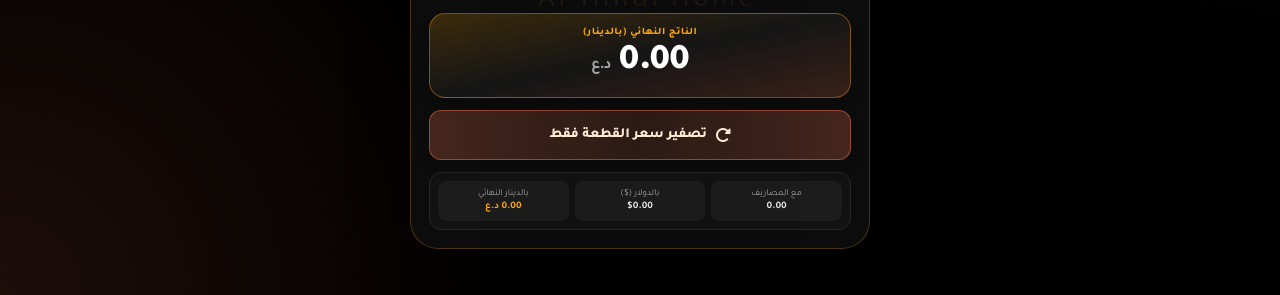
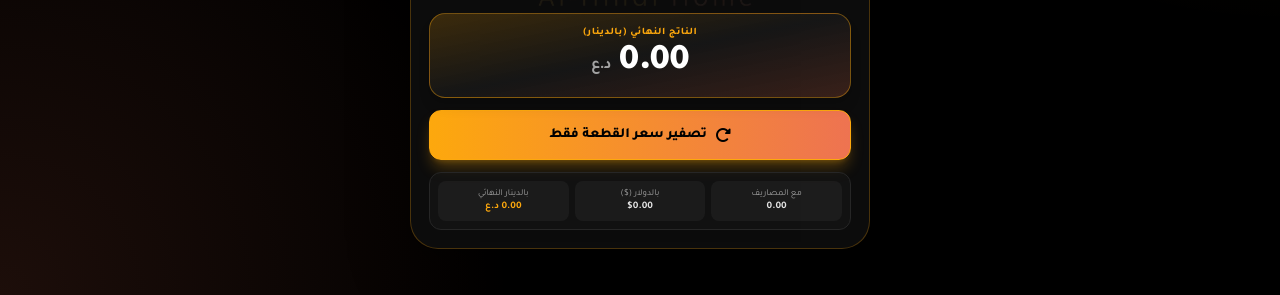
Before and after one commit to rawanadil/alhindie-, a plain HTML site: page index.html in a window 1280 px wide. Shown: the part 505-800 px from the top of the page. Drawn offline with nearby package versions, Linux system fonts and the light colour scheme.

Commit message:
Make the reset button a solid orange-to-coral gradient so it stands out
Co-Authored-By: Claude Opus 5.5 <noreply@anthropic.com>

```diff
--- a/index.html
+++ b/index.html
@@ -494,7 +494,7 @@
                     <!-- Reset -->
                     <button
                         onclick="resetCurrencyOnly()"
-                        class="w-full bg-gradient-to-r from-coral/25 via-coral/15 to-coral/25 hover:from-coral/40 hover:to-coral/40 active:scale-[0.98] text-orange-100 font-extrabold py-3 px-4 rounded-xl border border-coral/50 transition duration-200 flex items-center justify-center gap-2 text-sm shadow-lg">
+                        class="w-full bg-gradient-to-r from-brand to-coral hover:brightness-110 active:scale-[0.98] text-black font-extrabold py-3 px-4 rounded-xl border border-brand transition duration-200 flex items-center justify-center gap-2 text-sm shadow-lg shadow-brand/30">
                         <i class="fa-solid fa-rotate-right text-base"></i>
                         <span>
                             تصفير سعر القطعة فقط
```
